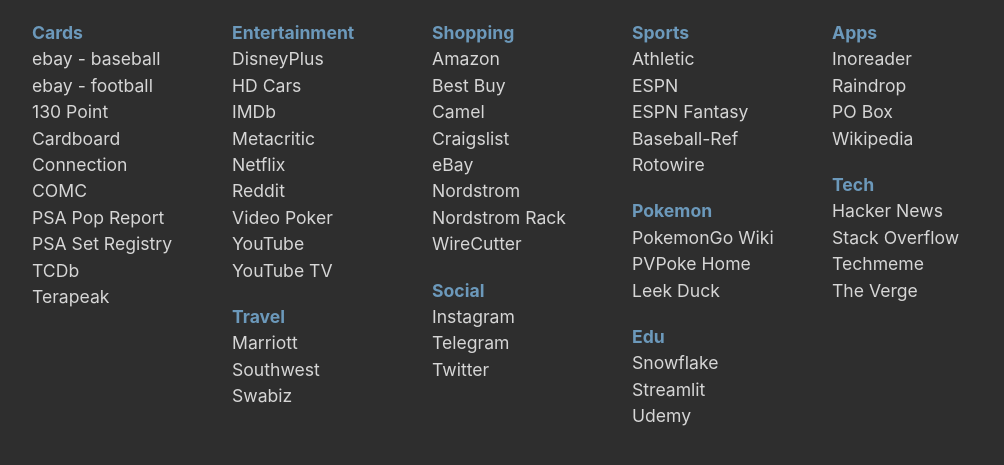
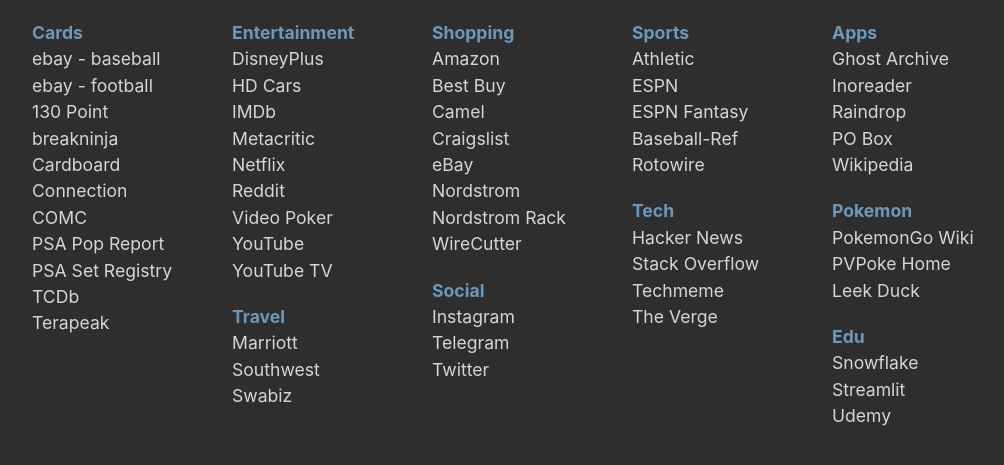
Before and after one commit to jimg72/jimg72.github.io, a Jekyll site: the page built from start.html, in a window 1280 px wide. Shown: the top 465 px of the page, without its empty margins (96-1100 px from the left). Built offline with Jekyll 4.4.1, drawn with Linux system fonts in a browser that asks for light colours.

Commit message:
Update bookmarks.yml

```diff
--- a/_data/bookmarks.yml
+++ b/_data/bookmarks.yml
@@ -11,6 +11,8 @@
       link_url: https://jimg72.github.io/football.html
     - link_name: 130 Point
       link_url: https://130point.com
+    - link_name: breakninja
+      link_url: https://www.breakninja.com
     - link_name: Cardboard Connection
       link_url: https://www.cardboardconnection.com
     - link_name: COMC
@@ -81,6 +83,8 @@
 
 - category: Apps
   links:
+    - link_name: Ghost Archive
+      link_url: https://ghostarchive.org
     - link_name: Inoreader
       link_url: https://www.inoreader.com
     - link_name: Raindrop
```
